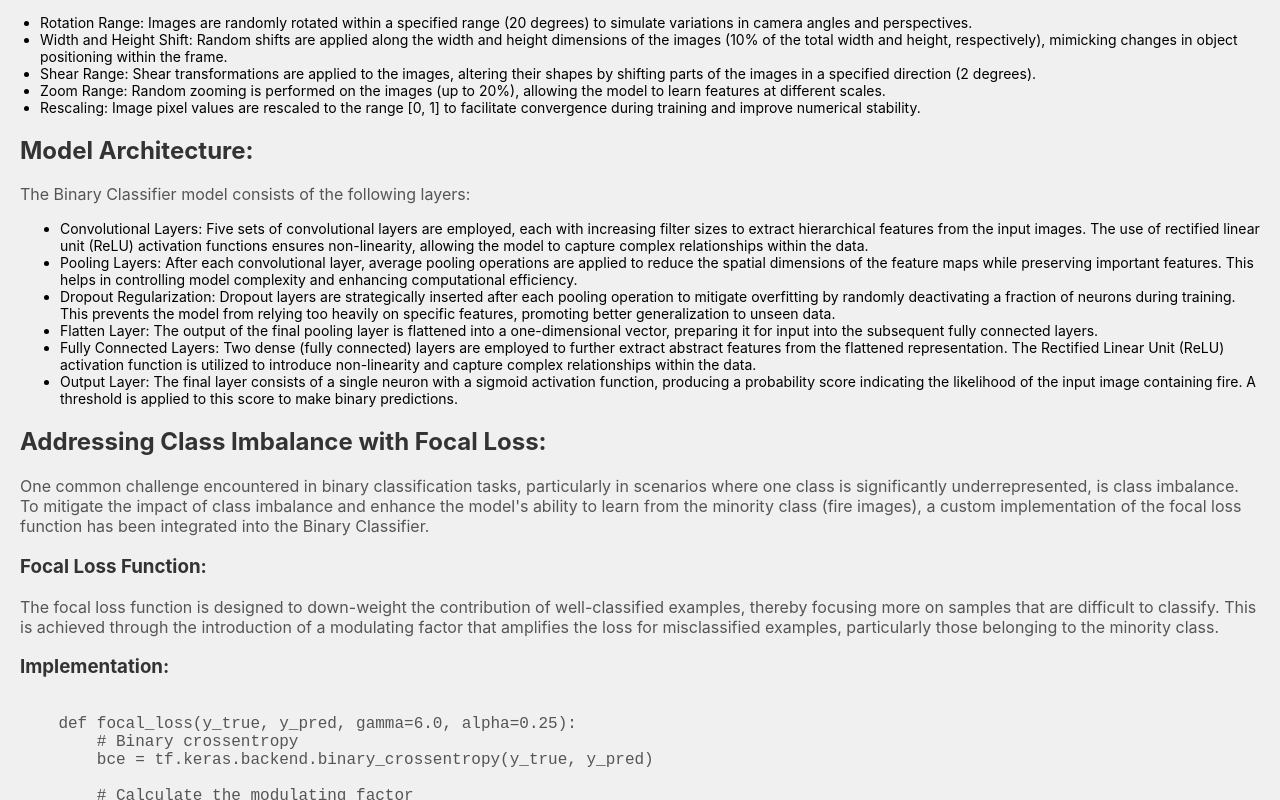
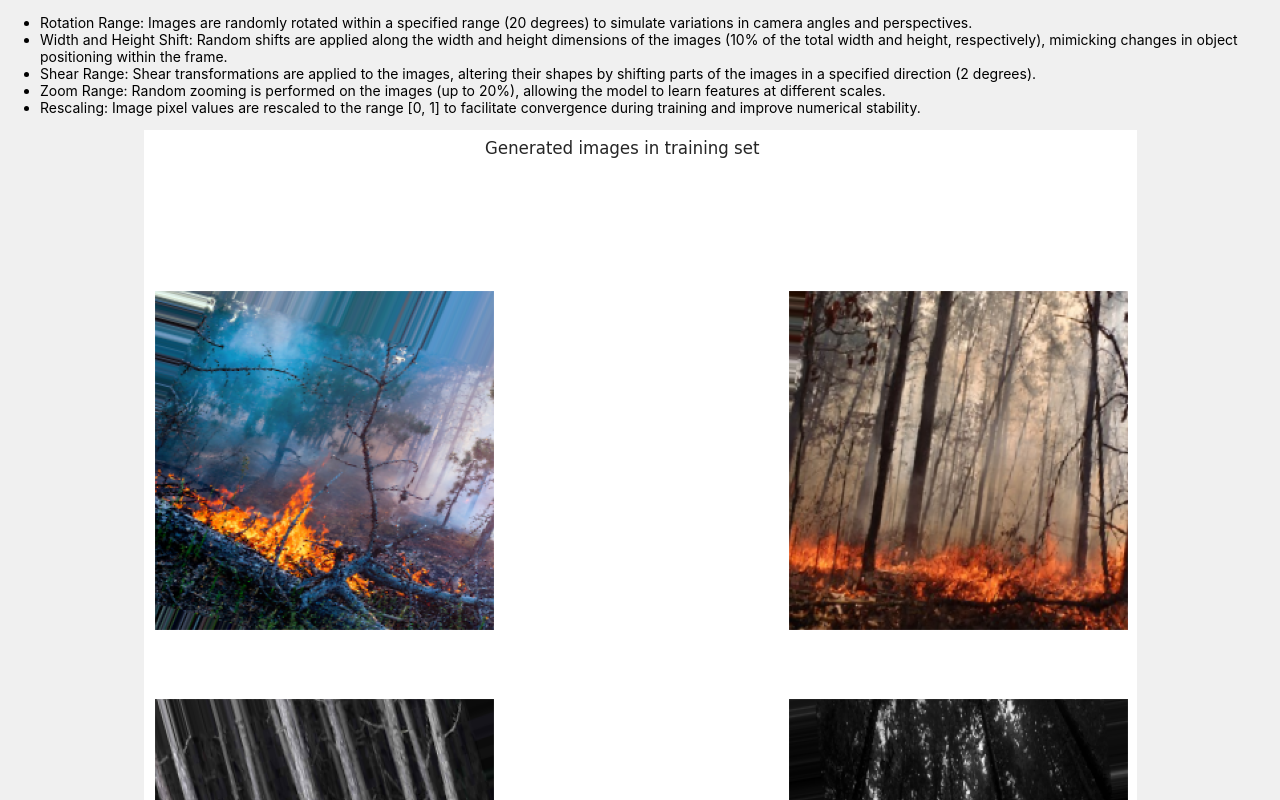
Before and after one commit to sigma31/ec464-website, a React (Create React App) app: page /#/BinaryClassifier in a window 1280 px wide. Shown: the part 440-1240 px from the top of the page. Built offline with nearby package versions, Linux system fonts and the light colour scheme.

Commit message:
added images to the Binary Classifier page to match the themes of the other pages

```diff
--- a/src/components/BinaryClassifier.js
+++ b/src/components/BinaryClassifier.js
@@ -48,6 +48,7 @@ const BinaryClassifier = () => {
                     <li>Zoom Range: Random zooming is performed on the images (up to 20%), allowing the model to learn features at different scales.</li>
                     <li>Rescaling: Image pixel values are rescaled to the range [0, 1] to facilitate convergence during training and improve numerical stability.</li>
                 </ul>
+                <img src={require('../images/binaryclassifier_image_augmentation.png')}></img>
             </div>
                 <h2 style={subheadingStyle}>Model Architecture:</h2>
             <div>
@@ -92,6 +93,10 @@ const BinaryClassifier = () => {
                 <p style={paragraphStyle}>
                     In conclusion, the integration of focal loss within the Binary Classifier model represents a proactive approach to address class imbalance issues commonly encountered in fire detection tasks. By dynamically adjusting the loss function based on the difficulty of classification, the model demonstrates enhanced robustness and reliability in identifying fire incidents, contributing to more effective disaster management and response strategies.
                 </p>
+                <p style={paragraphStyle}>
+                    The confusion matrix generated for the model is shown below:
+                </p>
+                <img src={require('../images/binaryclassifier_conf_matrix.png')}></img>
                 <div>
                 <p style={paragraphStyle}>The Google Colaboratory can be found here:</p><br/>
                 <a href="https://colab.research.google.com/drive/11cEKAp3f5UPXpMqHWRtgmoDjsUD0zuDM?usp=sharing" target="_blank" rel="noopener noreferrer">FireData US</a>
```
Also changed, not shown: src/images/binaryclassifier_conf_matrix.png (added), src/images/binaryclassifier_image_augmentation.png (added).
